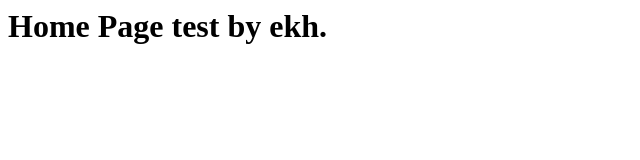
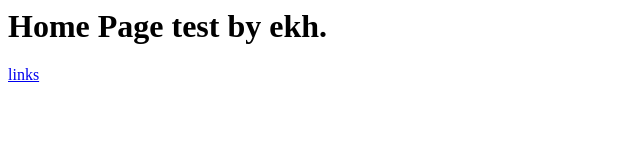
Before and after one commit to eunkhu/abc, a plain HTML site: page docs/index.html in a window 1280 px wide. Shown: the full height of the page, 0-640 px from the left. Drawn offline with Linux system fonts and the light colour scheme.

Commit message:
2nd revise index.html

```diff
--- a/docs/index.html
+++ b/docs/index.html
@@ -1 +1,2 @@
 <h1>Home Page test by ekh.</h1>
+<a href=link.html>links</a>
```
